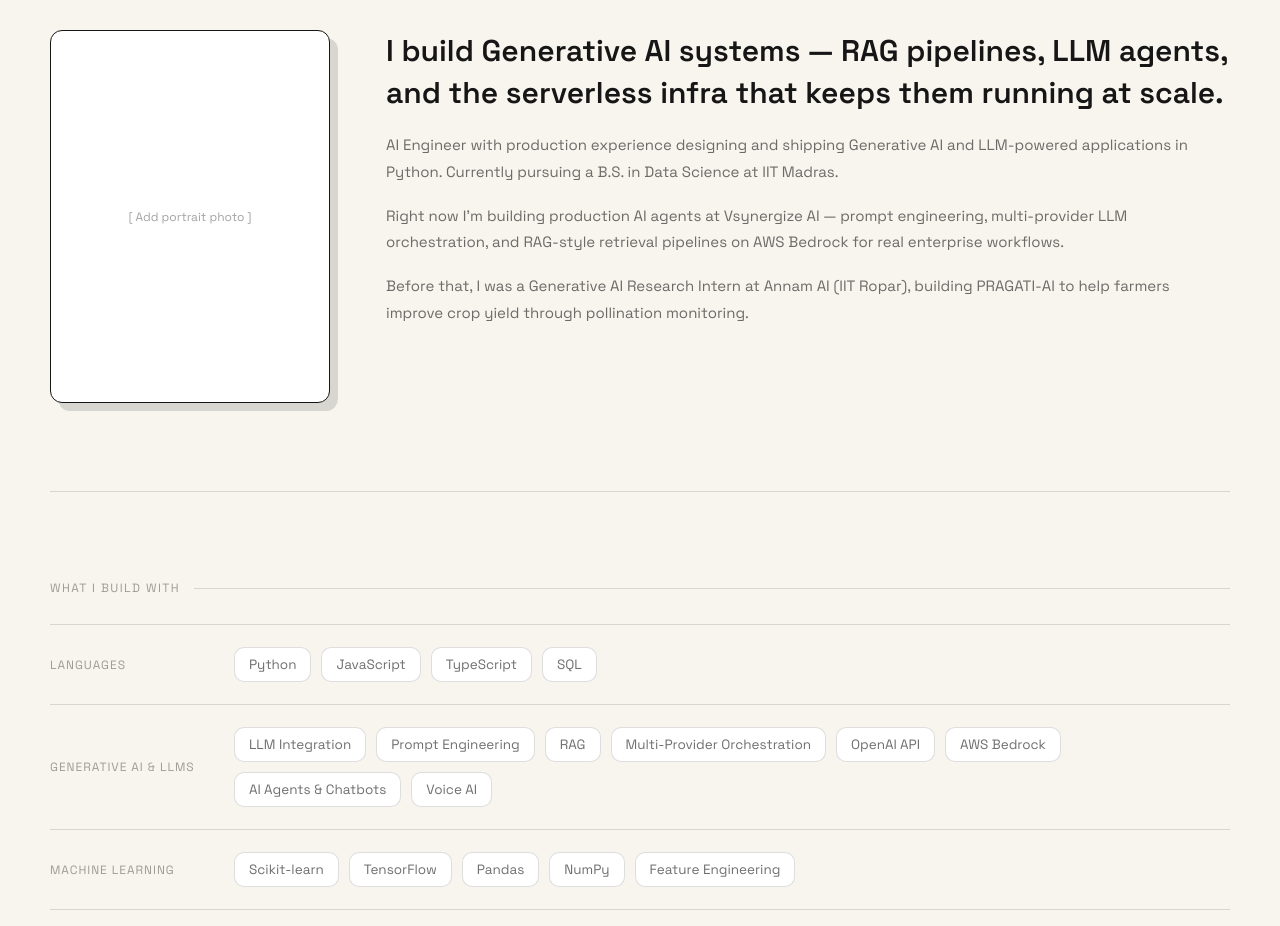
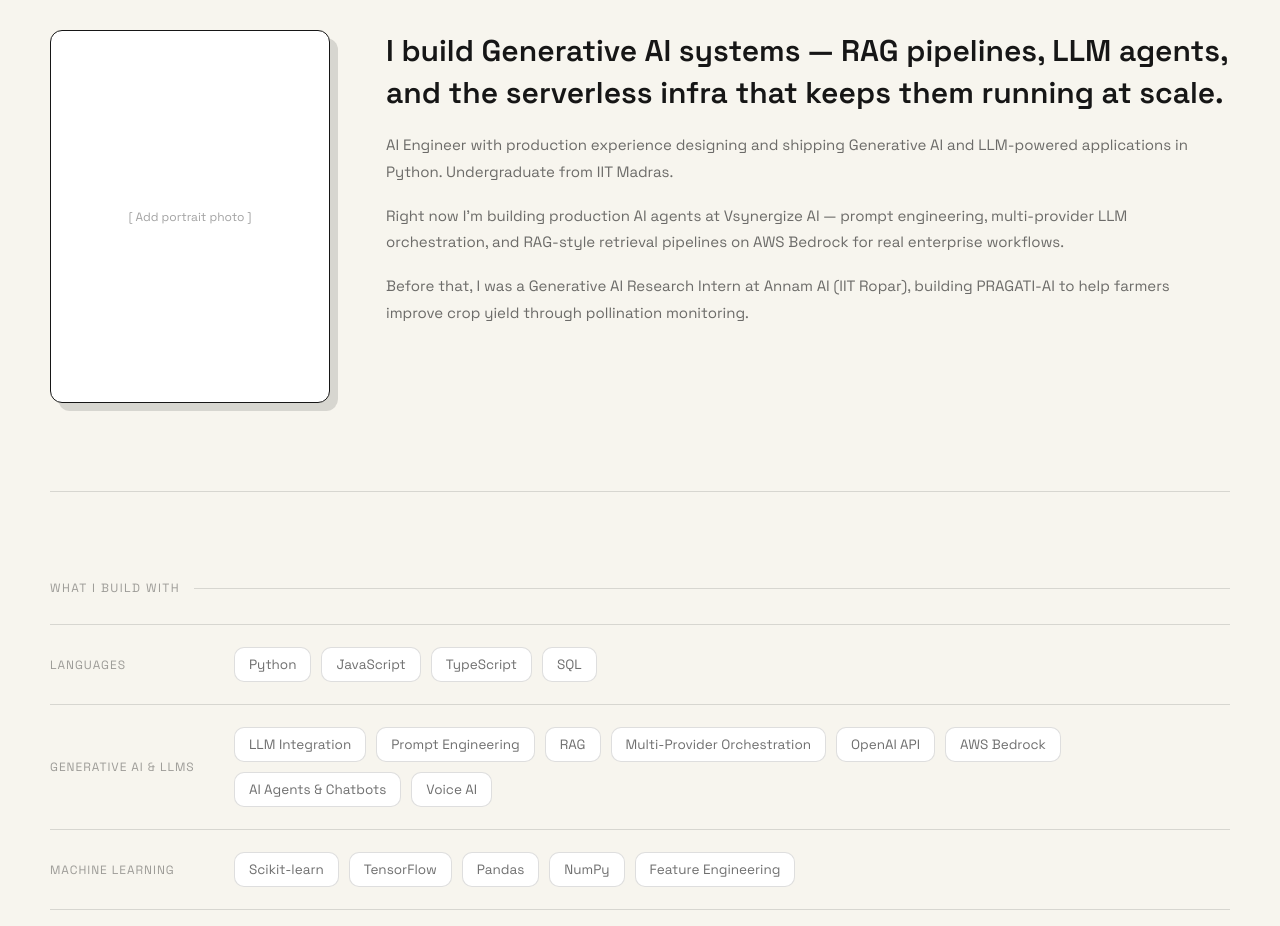
Before and after one commit to sadiq1402/sadiq-portfolio, a React (Create React App) app: page / in a window 1280 px wide. Shown: the part 865-1791 px from the top of the page. Built offline with nearby package versions, Linux system fonts and the light colour scheme; a web font is replaced by a local one.

Commit message:
FIX: change about education

```diff
--- a/src/portfolio.js
+++ b/src/portfolio.js
@@ -20,7 +20,7 @@ const about = {
   lead:
     "I build Generative AI systems — RAG pipelines, LLM agents, and the serverless infra that keeps them running at scale.",
   paragraphs: [
-    "AI Engineer with production experience designing and shipping Generative AI and LLM-powered applications in Python. Currently pursuing a B.S. in Data Science at IIT Madras.",
+    "AI Engineer with production experience designing and shipping Generative AI and LLM-powered applications in Python. Undergraduate from IIT Madras.",
     "Right now I'm building production AI agents at Vsynergize AI — prompt engineering, multi-provider LLM orchestration, and RAG-style retrieval pipelines on AWS Bedrock for real enterprise workflows.",
     "Before that, I was a Generative AI Research Intern at Annam AI (IIT Ropar), building PRAGATI-AI to help farmers improve crop yield through pollination monitoring."
   ]
```
